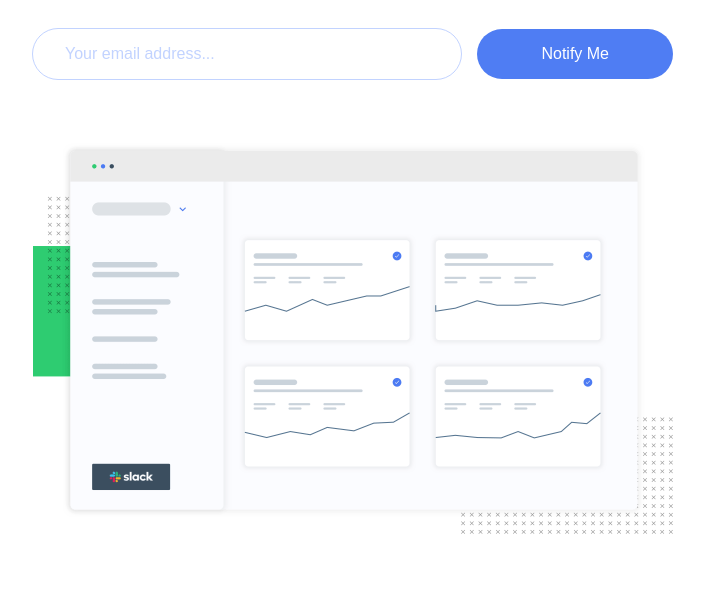
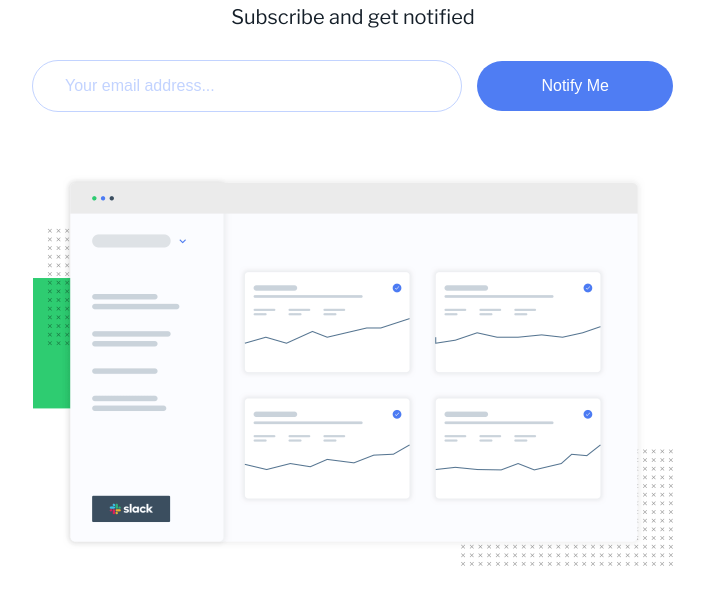
Before and after one commit to JohnMwendwa/ping-coming-soon-page, a plain HTML site: page index.html in a window 1536 px wide. Shown: the part 245-840 px from the top of the page, without its empty margins (415-1119 px from the left). Drawn offline with nearby package versions, Linux system fonts and the light colour scheme.

Commit message:
Add more spacing for larger screen sizes

```diff
--- a/style.css
+++ b/style.css
@@ -21,6 +21,12 @@ body {
   place-content: center;
   min-height: 100vh;
   padding: 2rem;
+}
+
+@media screen and (min-width: 1440px) {
+  body {
+    padding: 4rem 2rem 5rem;
+  }
 }
 
 header {
```
